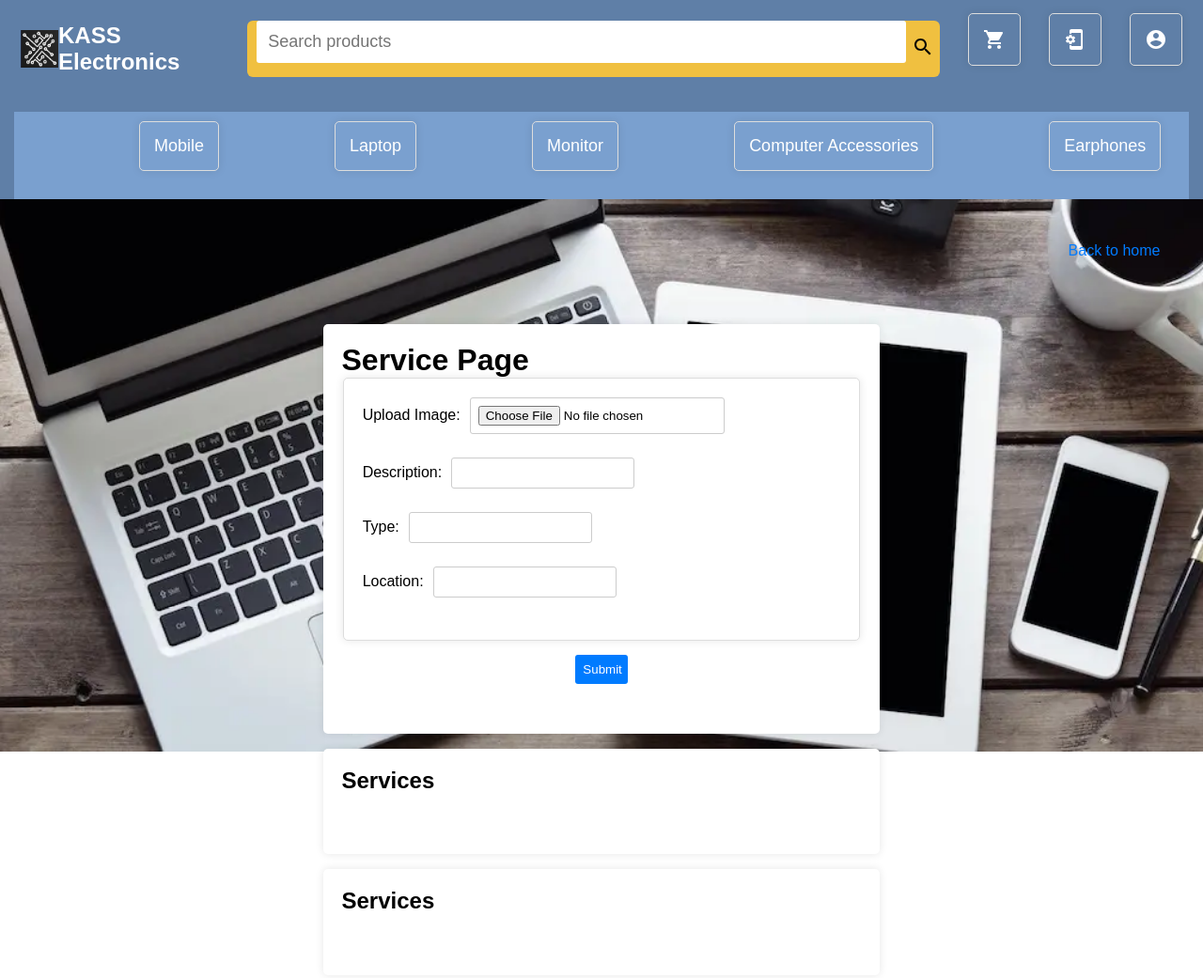
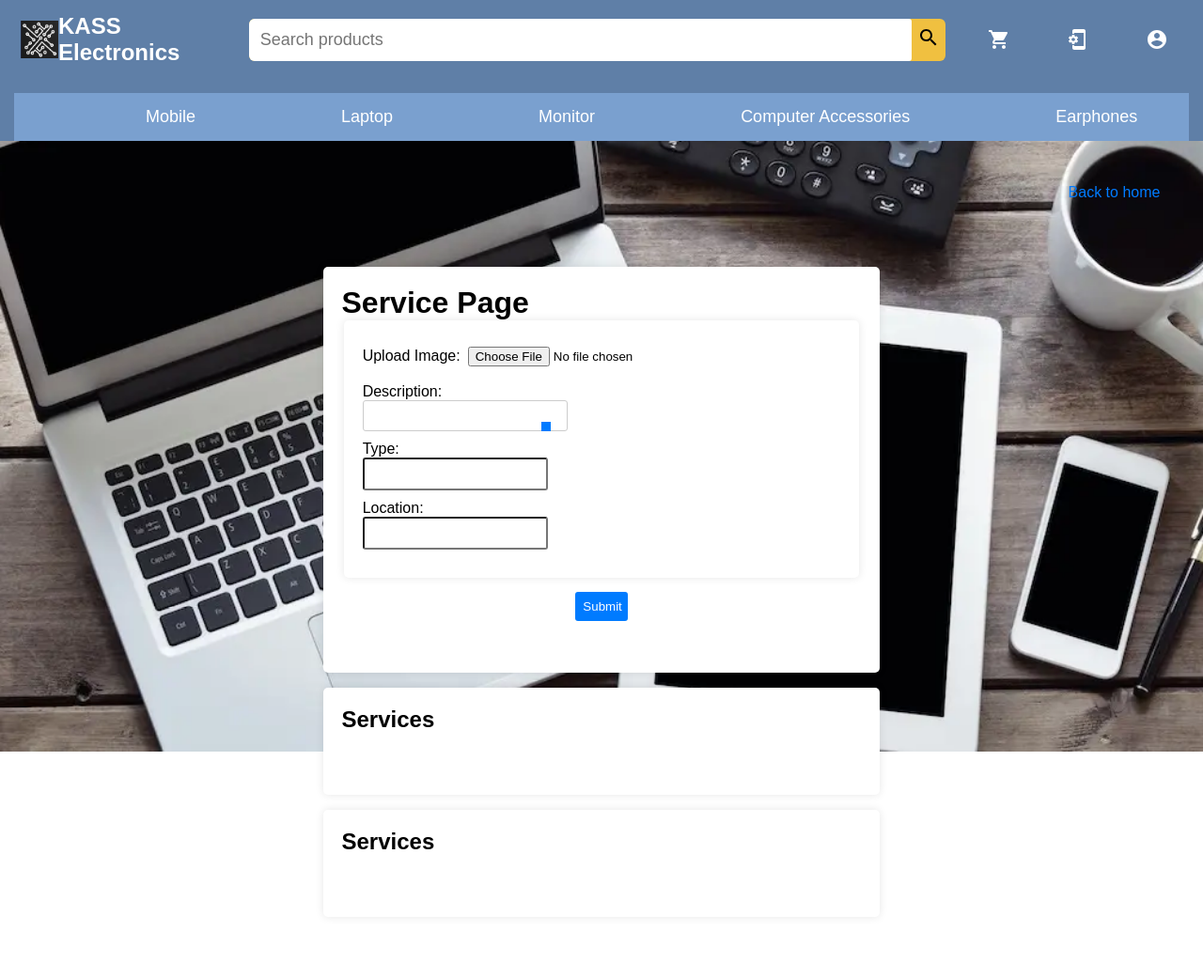
Before and after one commit to Ai-deen/CSD-assignment, a React app in the folder frontend/: page /service in a window 1280 px wide. Shown: the whole page at 94% size. After the commit the page ends 1001 px from the top, so only its background shows below. Built offline with nearby package versions, Linux system fonts and the light colour scheme.

Commit message:
Header CSS changed

```diff
--- a/frontend/src/components/Header.js
+++ b/frontend/src/components/Header.js
@@ -59,7 +59,7 @@ const Header = (props) => {
             <Link to="/">
               <div class="mr-2">
                 <img src={logo} width={40} height={40} class="pl-2 m-3" />
-                KASS Electronics
+                 KASS Electronics
               </div>
             </Link>
           </div>
--- a/frontend/src/pages/Service.js
+++ b/frontend/src/pages/Service.js
@@ -56,17 +56,21 @@ const ServicePage = () => {
             </label>
 
 
-            <label>
+          <label class="resizable-input-container">
             Description:
             <input
               type="text"
               name="description"
               value={userInput.description}
               onChange={handleChange}
+              class="resizable-input"
             />
+            <div class="resize-handle"></div>
           </label>
 
-            <label>
+
+
+            <label class="resizable-input-container">
               Type:
               <input
                 type="text"
@@ -76,7 +80,7 @@ const ServicePage = () => {
               />
             </label>
 
-            <label>
+            <label class="resizable-input-container">
               Location:
               <input
                 type="text"
--- a/frontend/src/styles/Header.css
+++ b/frontend/src/styles/Header.css
@@ -32,7 +32,6 @@ header .inner-content {
 
 .category-container {
   background-color: #7aa0cf;
-  padding: 10px 10px;
   font-weight: 500;
   color: white;
   margin: 15px; /* Equal margins on both sides */
@@ -85,7 +84,14 @@ header .brand a {
   font-size: 1.5rem;
 }
 
-.search-bar {
+
+header .brand a {
+  font-weight: 700;
+  font-size: 1.5rem;
+}
+
+
+.search-bar{
   display: flex;
   align-items: center;
   border-radius: 6px;
@@ -94,7 +100,7 @@ header .brand a {
   background-color: #f0c040;
 }
 
-.search-input {
+.search-input{
   padding: 12px;
   font-size: 18px;
   width: 100%;
@@ -102,19 +108,19 @@ header .brand a {
   border: 0;
 }
 
-.search-btn {
+.search-btn{
   cursor: pointer;
   text-align: center;
   outline: 0;
   border: 0;
   display: block;
 }
-
-.search-btn a {
+.search-btn a{
   display: block;
   color: #000000;
   padding: 6px;
 }
+
 
 header .nav-links {
   padding: 0;
@@ -169,7 +175,7 @@ header .nav-links li {
   right: 0;
   width: 100%;
   margin-top: 20px;
-  border: solid 1px white;
+
   border-radius: 6px;
 }
 
--- a/frontend/src/styles/Service.css
+++ b/frontend/src/styles/Service.css
@@ -38,7 +38,6 @@
   margin-bottom: 15px;
   width: 92%;
   padding: 20px;
-  border: 1px solid #ddd;
   border-radius: 5px;
   box-shadow: 0 0 10px rgba(0, 0, 0, 0.1);
   display: flex;
@@ -58,10 +57,7 @@ label {
 
 input {
   padding: 8px;
-  margin-bottom: 15px;
-  border: 1px solid #ccc;
   border-radius: 3px;
-  margin-left: 10px;
 }
 
 button {
@@ -92,11 +88,31 @@ ul {
 }
 
 li {
-  margin-bottom: 20px;
   padding: 15px;
-  border: 1px solid #ddd;
   border-radius: 5px;
-  box-shadow: 0 0 10px rgba(0, 0, 0, 0.1);
+}
+/* CSS */
+.resizable-input-container {
+  position: relative;
+  width: 200px; /* Set an initial width */
+}
+
+.resizable-input {
+  width: 100%;
+  padding: 8px;
+  border: 1px solid #ccc;
+  border-radius: 3px;
+  resize: horizontal; /* Allow horizontal resizing */
+}
+
+.resize-handle {
+  position: absolute;
+  right: 0;
+  bottom: 0;
+  width: 10px; /* Set the width of the drag handle */
+  height: 10px; /* Set the height of the drag handle */
+  background-color: #007bff;
+  cursor: ew-resize; /* Set cursor for horizontal resizing */
 }
 
 /* Back to home link styles */
```
Lines whose indentation alone changed are shown as unchanged.
